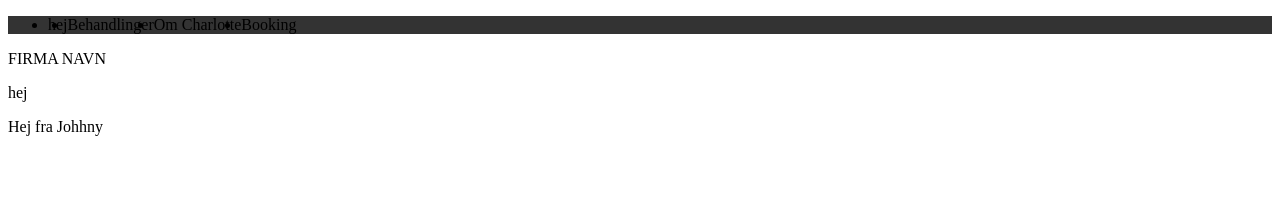
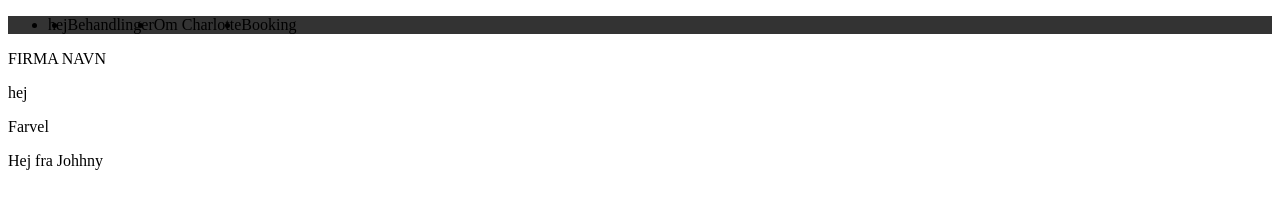
Before and after one commit to Lukaandersen/Redesign, a plain HTML site: page Index.html in a window 1280 px wide. Drawn offline with Linux system fonts and the light colour scheme.

Commit message:
Farvel Magnus

```diff
--- a/Index.html
+++ b/Index.html
@@ -20,6 +20,7 @@
     <main>
       <div>
         <p>hej</p>
+        <p>Farvel</p>
       </div>
       <div><p>Hej fra Johhny</p></div>
     </main>
```
